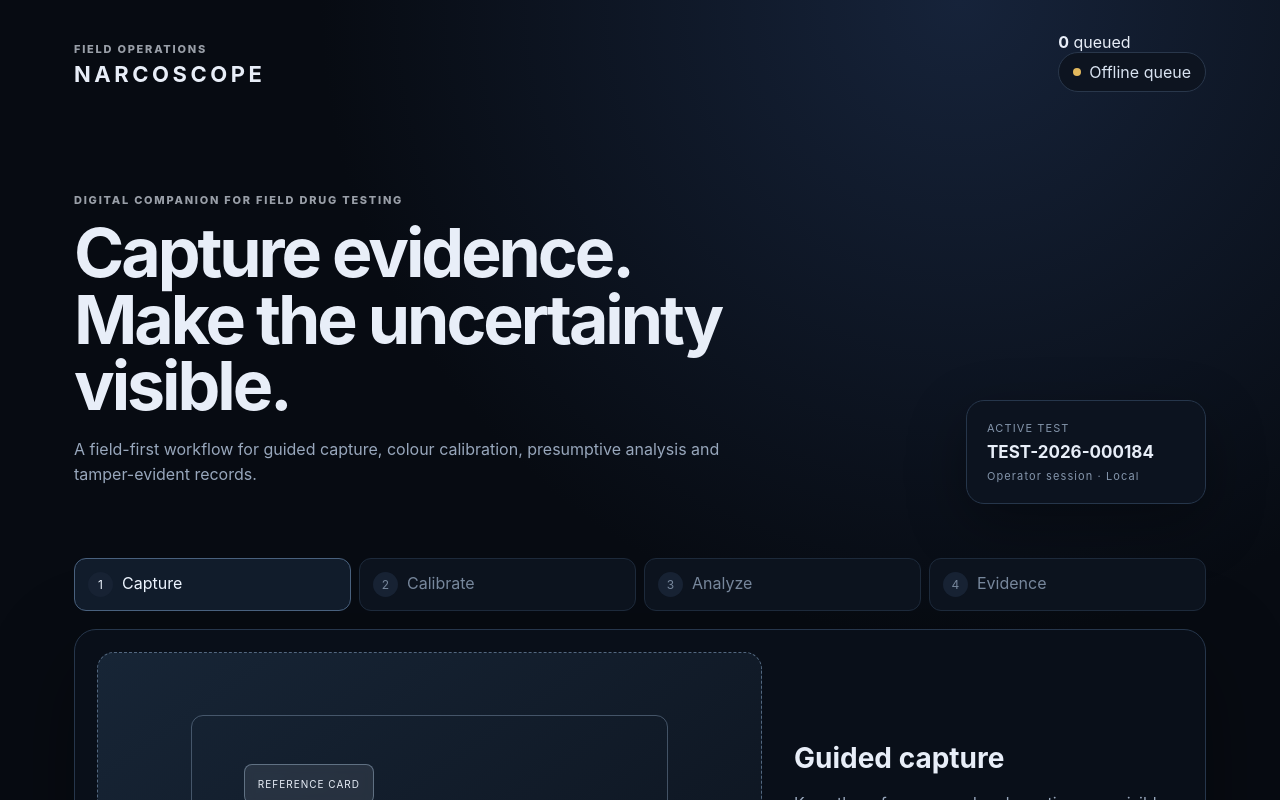
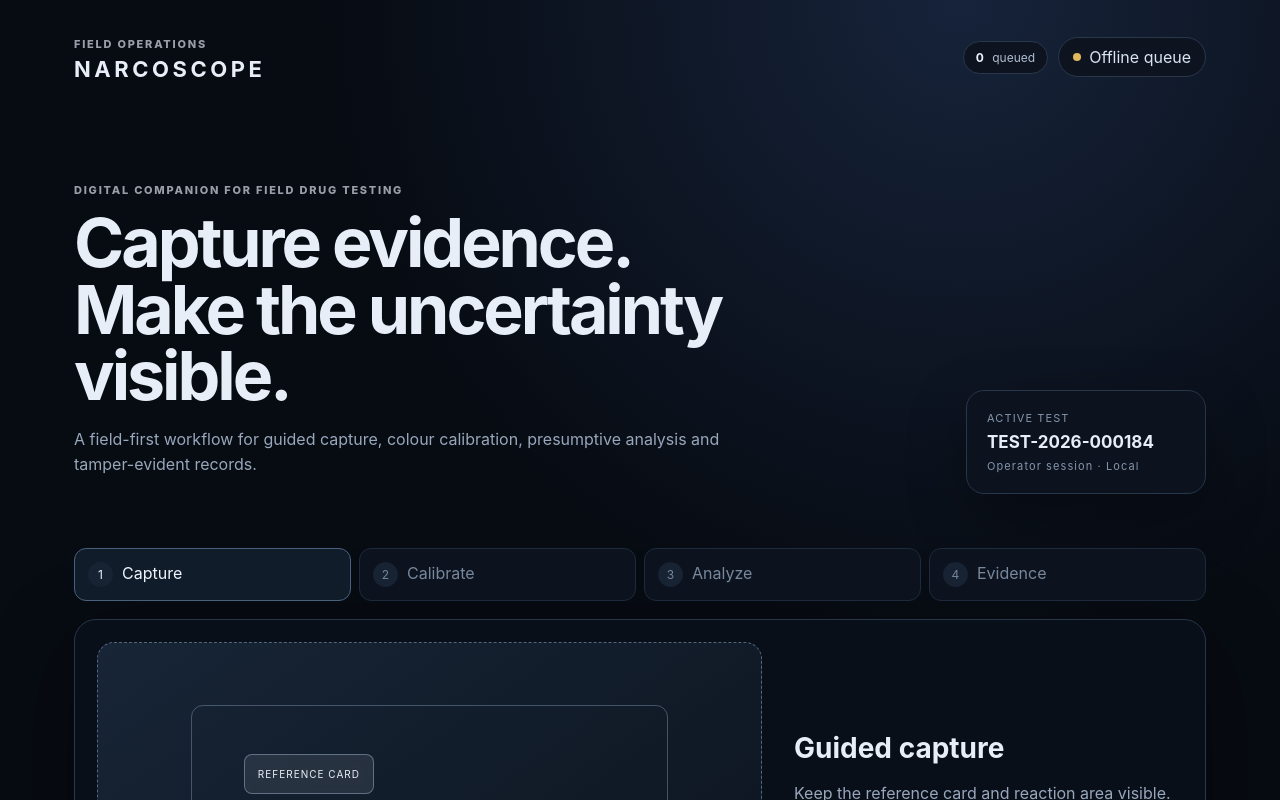
Before and after one commit to boutsoniya/SIH2026, a React (Vite) app in the folder apps/field-app/: page / in a window 1280 px wide. Shown: the top 800 px of the page. Built offline with nearby package versions, Linux system fonts and the light colour scheme.

Commit message:
style(field-app): add offline queue and sync controls

```diff
--- a/apps/field-app/src/styles.css
+++ b/apps/field-app/src/styles.css
@@ -5,6 +5,7 @@ button, input { font: inherit; }
 button { cursor: pointer; }
 .shell { max-width: 1180px; margin: 0 auto; padding: 32px 24px 64px; }
 .topbar { display:flex; justify-content:space-between; align-items:center; gap:20px; }
+.topbar-actions { display:flex; align-items:center; gap:10px; }
 h1 { margin: 4px 0 0; letter-spacing:.16em; font-size: 22px; }
 h2 { font-size: clamp(38px, 6vw, 68px); line-height: .98; letter-spacing:-.045em; margin: 12px 0 18px; max-width: 780px; }
 h3 { font-size: 28px; margin: 8px 0 12px; }
@@ -13,6 +14,8 @@ h3 { font-size: 28px; margin: 8px 0 12px; }
 .status { border:1px solid #29374b; background:#0d1420; color:#d9e3f1; border-radius:999px; padding:9px 14px; display:flex; align-items:center; gap:8px; }
 .dot { width:8px; height:8px; border-radius:50%; display:inline-block; background:#e2b85d; }
 .dot.online { background:#70d59a; }
+.queue-pill { border:1px solid #29374b; background:#0d1420; color:#aebdd0; border-radius:999px; padding:8px 12px; font-size:12px; }
+.queue-pill strong { color:#eef5ff; margin-right:5px; }
 .hero { display:flex; justify-content:space-between; gap:40px; align-items:end; padding:90px 0 54px; }
 .hero-card { min-width:240px; padding:20px; border:1px solid #26364b; background:#0c131f; border-radius:18px; display:grid; gap:7px; box-shadow:0 20px 60px #0005; }
 .hero-card span, .hero-card small { color:#8495ab; font-size:11px; letter-spacing:.1em; }
@@ -39,5 +42,7 @@ h3 { font-size: 28px; margin: 8px 0 12px; }
 .card-grid span { background:#66717d; border-radius:3px; }.card-grid span:nth-child(2n){opacity:.8}.card-grid span:nth-child(3n){opacity:.55}
 .metrics { display:grid; grid-template-columns:repeat(3,1fr); gap:10px; margin:25px 0; }.metrics div { border:1px solid #243449; padding:18px; border-radius:12px; background:#0e1723; }.metrics strong { display:block; font-size:22px; }.metrics span { display:block; margin-top:5px; color:#8190a5; font-size:11px; text-transform:uppercase; letter-spacing:.08em; }
 .result { max-width:850px; margin:auto; padding:50px; }.result-badge { display:inline-block; border:1px solid #5d6b7e; border-radius:999px; padding:7px 10px; font-size:10px; letter-spacing:.14em; }.notice { padding:15px; border-left:3px solid #b3c0cf; background:#101a27; color:#a8b5c5; line-height:1.5; }
-.evidence { max-width:850px; margin:auto; padding:45px; }.record-grid { display:grid; grid-template-columns:160px 1fr; gap:0; margin:25px 0; border-top:1px solid #26364b; }.record-grid > * { padding:14px 0; border-bottom:1px solid #26364b; }.record-grid span { color:#7e8ea3; }.mono { font-family:ui-monospace,SFMono-Regular,Menlo,monospace; font-size:12px; }
-@media(max-width:760px){ .hero,.capture,.split{display:block}.hero-card{margin-top:25px}.steps{grid-template-columns:1fr 1fr}.capture-frame{min-height:330px}.capture-controls{padding:25px 4px}.metrics{grid-template-columns:1fr}.calibration-visual{margin-bottom:30px}.result,.evidence{padding:28px 20px} }
+.evidence { max-width:850px; margin:auto; padding:45px; }.evidence-heading { display:flex; justify-content:space-between; gap:20px; align-items:start; }.sync-button { border:1px solid #2b3c52; background:#111b28; color:#dce7f4; padding:10px 14px; border-radius:10px; font-weight:700; }.sync-button:disabled { opacity:.5; cursor:not-allowed; }
+.record-grid { display:grid; grid-template-columns:160px 1fr; gap:0; margin:25px 0; border-top:1px solid #26364b; }.record-grid > * { padding:14px 0; border-bottom:1px solid #26364b; }.record-grid span { color:#7e8ea3; }.mono { font-family:ui-monospace,SFMono-Regular,Menlo,monospace; font-size:12px; }
+.sync-panel { display:flex; justify-content:space-between; align-items:center; gap:20px; border:1px solid #26364b; background:#0d1622; padding:15px 16px; border-radius:13px; margin-bottom:10px; }.sync-panel div { display:grid; gap:4px; }.sync-panel span { color:#8292a7; font-size:12px; }.sync-count { color:#e6eef8 !important; font-weight:800; }.sync-note { color:#8190a5; font-size:12px; }
+@media(max-width:760px){ .topbar-actions{flex-wrap:wrap;justify-content:flex-end}.hero,.capture,.split{display:block}.hero-card{margin-top:25px}.steps{grid-template-columns:1fr 1fr}.capture-frame{min-height:330px}.capture-controls{padding:25px 4px}.metrics{grid-template-columns:1fr}.calibration-visual{margin-bottom:30px}.result,.evidence{padding:28px 20px}.evidence-heading{display:block}.sync-button{margin-top:15px}.sync-panel{align-items:flex-start} }
```
